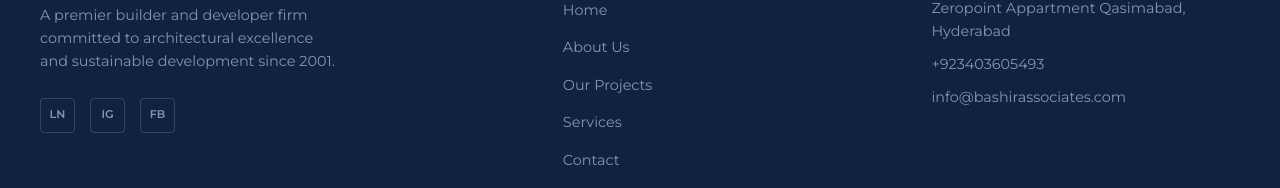
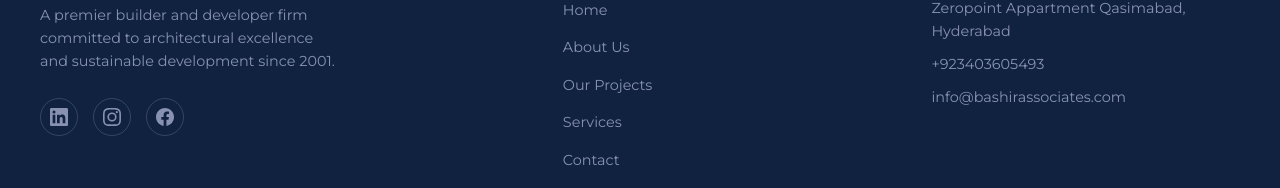
Before and after one commit to Fahadchandio123/Bashir-Associates-Website, an Angular app: page / in a window 1280 px wide. Shown: the part 5628-5816 px from the top of the page. Built offline with nearby package versions, Linux system fonts and the light colour scheme.

Commit message:
Added properly styled SVG social media icons to footer

```diff
--- a/src/app/core/footer/footer.html
+++ b/src/app/core/footer/footer.html
@@ -18,9 +18,24 @@
         </div>
         <p>A premier builder and developer firm committed to architectural excellence and sustainable development since 2001.</p>
         <div class="social-links">
-          <a href="#" aria-label="LinkedIn">LN</a>
-          <a href="#" aria-label="Instagram">IG</a>
-          <a href="#" aria-label="Facebook">FB</a>
+          <!-- LinkedIn -->
+          <a href="#" aria-label="LinkedIn" target="_blank" rel="noopener">
+            <svg xmlns="http://www.w3.org/2000/svg" viewBox="0 0 24 24" width="20" height="20" fill="currentColor">
+              <path d="M20.447 20.452h-3.554v-5.569c0-1.328-.027-3.037-1.852-3.037-1.853 0-2.136 1.445-2.136 2.939v5.667H9.351V9h3.414v1.561h.046c.477-.9 1.637-1.85 3.37-1.85 3.601 0 4.267 2.37 4.267 5.455v6.286zM5.337 7.433a2.062 2.062 0 0 1-2.063-2.065 2.064 2.064 0 1 1 2.063 2.065zm1.782 13.019H3.555V9h3.564v11.452zM22.225 0H1.771C.792 0 0 .774 0 1.729v20.542C0 23.227.792 24 1.771 24h20.451C23.2 24 24 23.227 24 22.271V1.729C24 .774 23.2 0 22.222 0h.003z"/>
+            </svg>
+          </a>
+          <!-- Instagram -->
+          <a href="#" aria-label="Instagram" target="_blank" rel="noopener">
+            <svg xmlns="http://www.w3.org/2000/svg" viewBox="0 0 24 24" width="20" height="20" fill="currentColor">
+              <path d="M12 2.163c3.204 0 3.584.012 4.85.07 3.252.148 4.771 1.691 4.919 4.919.058 1.265.069 1.645.069 4.849 0 3.205-.012 3.584-.069 4.849-.149 3.225-1.664 4.771-4.919 4.919-1.266.058-1.644.07-4.85.07-3.204 0-3.584-.012-4.849-.07-3.26-.149-4.771-1.699-4.919-4.92-.058-1.265-.07-1.644-.07-4.849 0-3.204.013-3.583.07-4.849.149-3.227 1.664-4.771 4.919-4.919 1.266-.057 1.645-.069 4.849-.069zM12 0C8.741 0 8.333.014 7.053.072 2.695.272.273 2.69.073 7.052.014 8.333 0 8.741 0 12c0 3.259.014 3.668.072 4.948.2 4.358 2.618 6.78 6.98 6.98C8.333 23.986 8.741 24 12 24c3.259 0 3.668-.014 4.948-.072 4.354-.2 6.782-2.618 6.979-6.98.059-1.28.073-1.689.073-4.948 0-3.259-.014-3.667-.072-4.947-.196-4.354-2.617-6.78-6.979-6.98C15.668.014 15.259 0 12 0zm0 5.838a6.162 6.162 0 1 0 0 12.324 6.162 6.162 0 0 0 0-12.324zM12 16a4 4 0 1 1 0-8 4 4 0 0 1 0 8zm6.406-11.845a1.44 1.44 0 1 0 0 2.881 1.44 1.44 0 0 0 0-2.881z"/>
+            </svg>
+          </a>
+          <!-- Facebook -->
+          <a href="#" aria-label="Facebook" target="_blank" rel="noopener">
+            <svg xmlns="http://www.w3.org/2000/svg" viewBox="0 0 24 24" width="20" height="20" fill="currentColor">
+              <path d="M24 12.073c0-6.627-5.373-12-12-12s-12 5.373-12 12c0 5.99 4.388 10.954 10.125 11.854v-8.385H7.078v-3.47h3.047V9.43c0-3.007 1.792-4.669 4.533-4.669 1.312 0 2.686.235 2.686.235v2.953H15.83c-1.491 0-1.956.925-1.956 1.874v2.25h3.328l-.532 3.47h-2.796v8.385C19.612 23.027 24 18.062 24 12.073z"/>
+            </svg>
+          </a>
         </div>
       </div>
 
--- a/src/app/core/footer/footer.scss
+++ b/src/app/core/footer/footer.scss
@@ -69,21 +69,27 @@
       gap: 15px;
 
       a {
-        width: 35px;
-        height: 35px;
+        width: 38px;
+        height: 38px;
         border: 1px solid rgba(136, 146, 176, 0.3);
-        border-radius: 4px;
+        border-radius: 50%;
         display: flex;
         align-items: center;
         justify-content: center;
         color: var(--color-slate);
-        font-size: 0.7rem;
-        font-weight: 600;
+        transition: var(--transition);
+
+        svg {
+          width: 18px;
+          height: 18px;
+          transition: var(--transition);
+        }
 
         &:hover {
           border-color: var(--color-gold);
           color: var(--color-gold);
           transform: translateY(-3px);
+          background: rgba(183, 28, 28, 0.1);
         }
       }
     }
```
